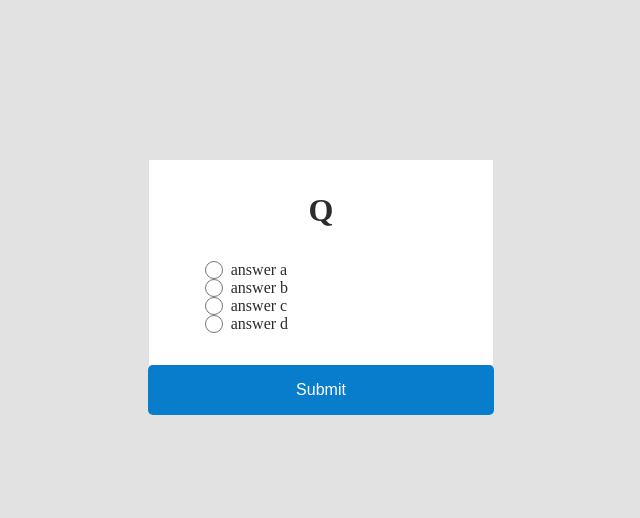
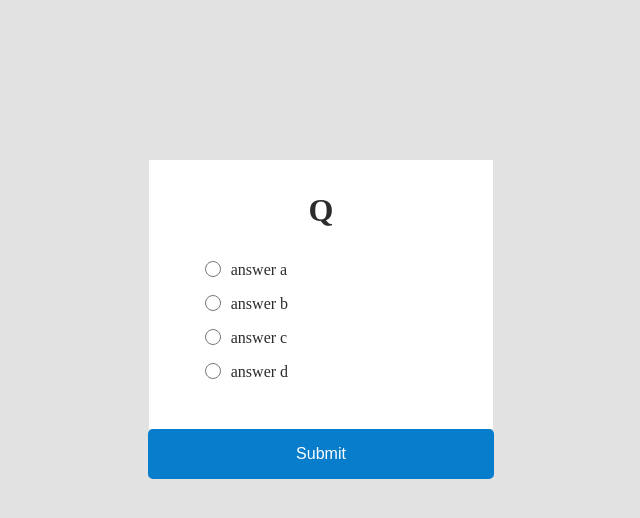
Before and after one commit to 3baset/random-js-projects, a plain HTML site: page quiz-app/index.html in a window 1280 px wide. Shown: the whole page, without its empty margins (319-959 px from the left). Drawn offline with Linux system fonts and the light colour scheme.

Commit message:
changing the style of the radio input buttons

```diff
--- a/quiz-app/index.html
+++ b/quiz-app/index.html
@@ -15,13 +15,13 @@
             </div>
             <div class="answers">
                 <input type="radio" name="a_a" tag="a_a">
-                <label id="a_a">answer a</label>
+                <label class= "answer" id="a_a">answer a</label>
                 <input type="radio" name="a_b" tag="a_b">
-                <label id="a_b">answer b</label>
+                <label class= "answer" id="a_b">answer b</label>
                 <input type="radio" name="a_c" tag="a_c">
-                <label id="a_c">answer c</label>
+                <label class= "answer" id="a_c">answer c</label>
                 <input type="radio" name="a_d" tag="a_d">
-                <label id="a_d">answer d</label>
+                <label class= "answer" id="a_d">answer d</label>
             </div>
         </div>
         <div>
--- a/quiz-app/style.css
+++ b/quiz-app/style.css
@@ -33,6 +33,22 @@ body {
   margin-left: -7rem;
 }
 
+.answers input {
+  height: 1rem;
+  width: 2rem;
+}
+
+.answers input:hover {
+  cursor: pointer;
+  background-color: rgb(7, 125, 204);
+  height: 1.2rem;
+  width: 2rem;
+}
+
+.answer {
+  margin-bottom: 1rem;
+}
+
 .submit_button {
   padding: 1rem 9.25rem;
   border-radius: 5px;
@@ -41,3 +57,8 @@ body {
   background-color: rgb(7, 125, 204);
   color: white;
 }
+
+.submit_button:hover {
+  background-color: rgb(5, 94, 153);
+  cursor: pointer;
+}
```
